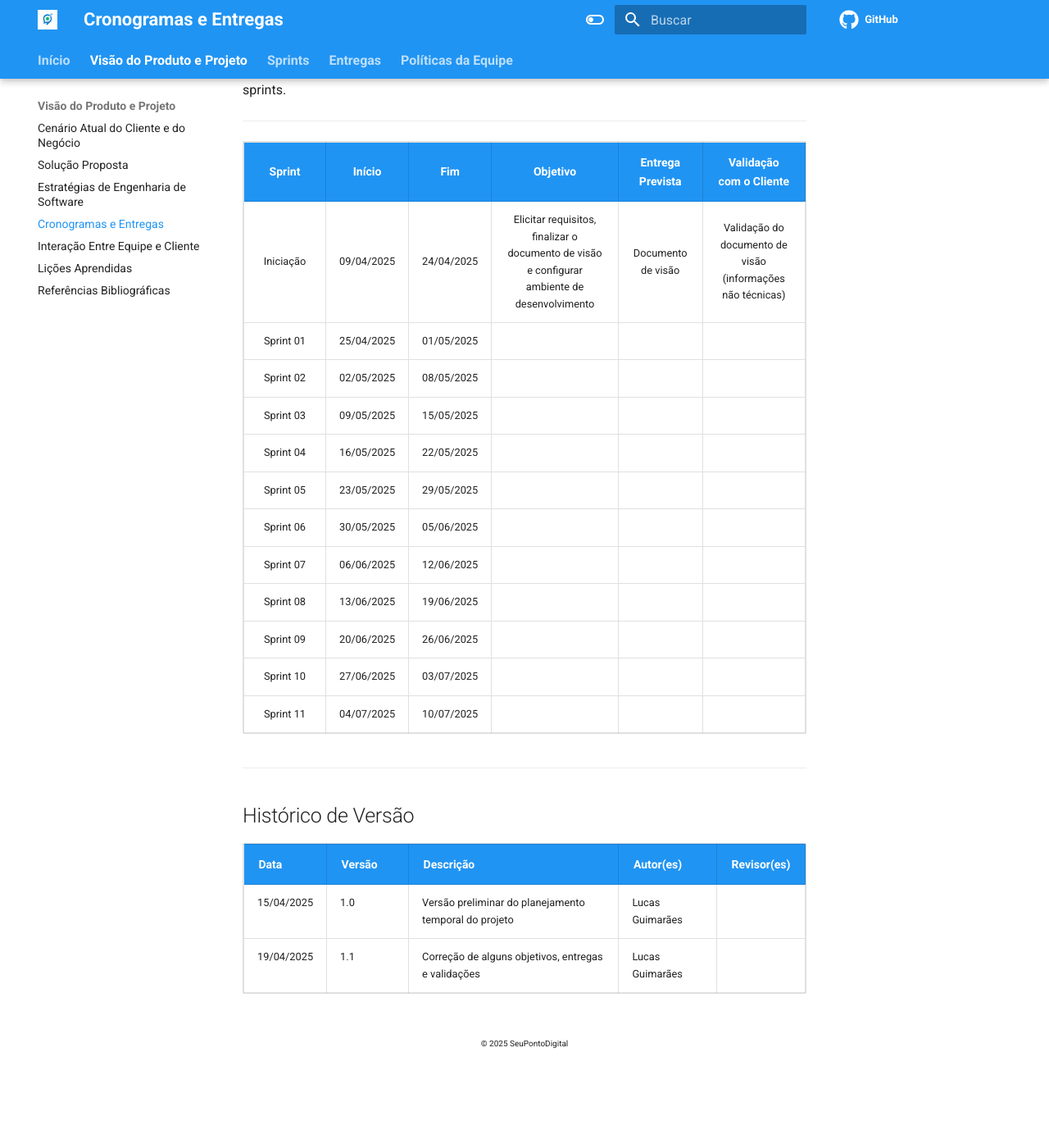
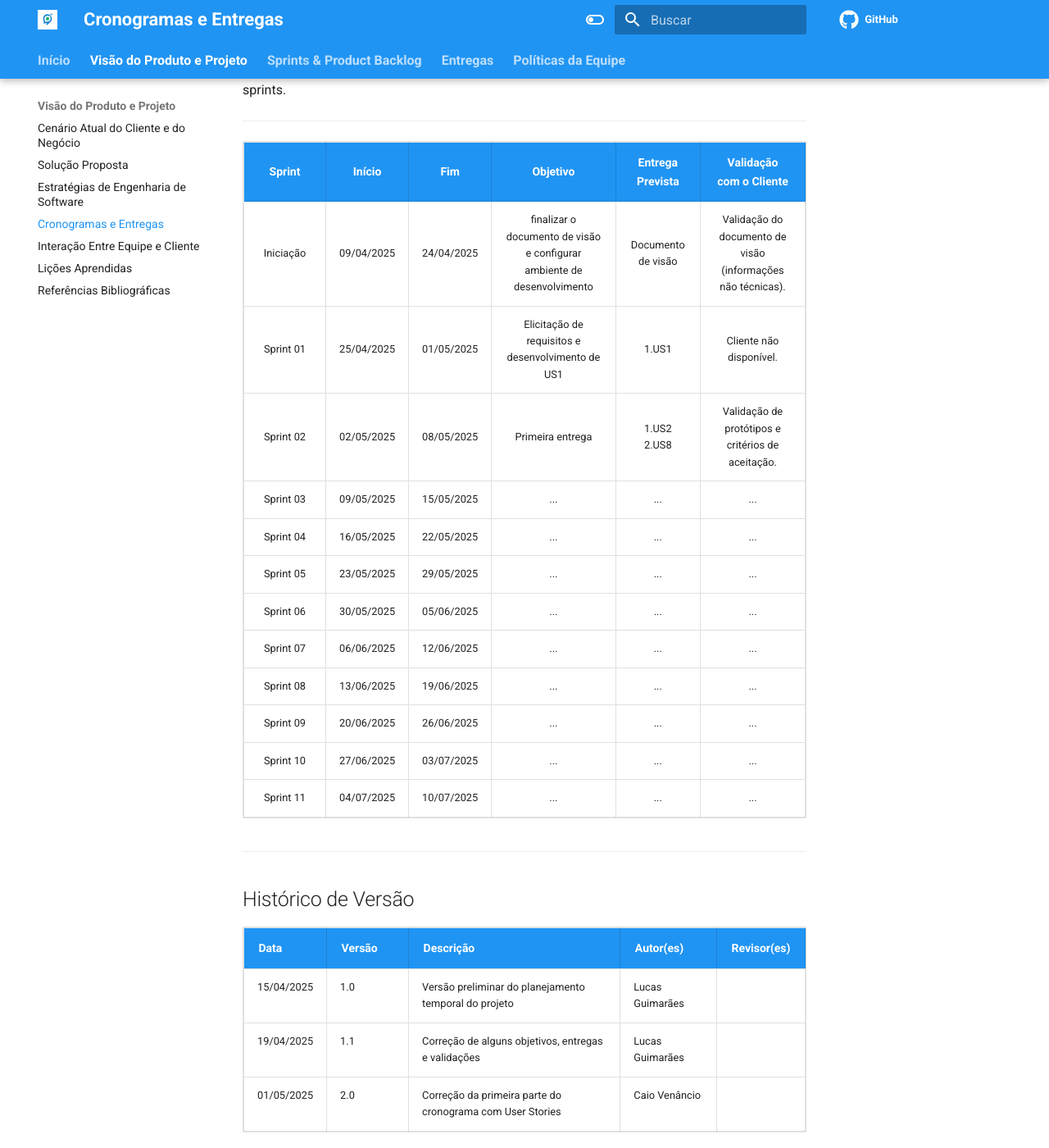
Before and after one commit to mdsreq-fga-unb/2025.1-T01-SeuPontoDigital, an MkDocs documentation site: the page built from docs/doc-visao/top4.md, in a window 1280 px wide and 1400 px high, scrolled down 259 px. Shown: the whole window at 82% size. Built offline with MkDocs 1.6.1 and Material for MkDocs 9.7.7, drawn with Linux system fonts in a browser that asks for light colours; comment, search, counter and statistics services are not loaded; before the commit the page ends 1552 px from its top, so only the background shows below that.

Commit message:
(docs): Adicionar product backlog incompleto

```diff
--- a/docs/doc-visao/top4.md
+++ b/docs/doc-visao/top4.md
@@ -19,97 +19,97 @@ _**obs:**_ a equipe optou por reservar as duas primeiras semanas (Iniciação) p
       <td style="text-align: center; vertical-align: middle;">Iniciação</td>
       <td style="text-align: center; vertical-align: middle;">09/04/2025</td>
       <td style="text-align: center; vertical-align: middle;">24/04/2025</td>
-      <td style="text-align: center; vertical-align: middle;">Elicitar requisitos, finalizar o documento de visão e configurar ambiente de desenvolvimento</td>
+      <td style="text-align: center; vertical-align: middle;">finalizar o documento de visão e configurar ambiente de desenvolvimento</td>
       <td style="text-align: center; vertical-align: middle;">Documento de visão</td>
-      <td style="text-align: center; vertical-align: middle;">Validação do documento de visão (informações não técnicas)</td>
+      <td style="text-align: center; vertical-align: middle;">Validação do documento de visão (informações não técnicas).</td>
     </tr>
     <tr>
       <td style="text-align: center; vertical-align: middle;">Sprint 01</td>
       <td style="text-align: center; vertical-align: middle;">25/04/2025</td>
       <td style="text-align: center; vertical-align: middle;">01/05/2025</td>
-      <td style="text-align: center; vertical-align: middle;"></td>
-      <td style="text-align: center; vertical-align: middle;"></td>
-      <td style="text-align: center; vertical-align: middle;"></td>
+      <td style="text-align: center; vertical-align: middle;">Elicitação de requisitos e desenvolvimento de US1</td>
+      <td style="text-align: center; vertical-align: middle;">1.US1 </td>
+      <td style="text-align: center; vertical-align: middle;">Cliente não disponível.</td>
     </tr>
     <tr>
       <td style="text-align: center; vertical-align: middle;">Sprint 02</td>
       <td style="text-align: center; vertical-align: middle;">02/05/2025</td>
       <td style="text-align: center; vertical-align: middle;">08/05/2025</td>
-      <td style="text-align: center; vertical-align: middle;"></td>
-      <td style="text-align: center; vertical-align: middle;"></td>
-      <td style="text-align: center; vertical-align: middle;"></td>
+      <td style="text-align: center; vertical-align: middle;">Primeira entrega</td>
+      <td style="text-align: center; vertical-align: middle;">1.US2<br>2.US8</td>
+      <td style="text-align: center; vertical-align: middle;">Validação de protótipos e critérios de aceitação.</td>
     </tr>
     <tr>
       <td style="text-align: center; vertical-align: middle;">Sprint 03</td>
       <td style="text-align: center; vertical-align: middle;">09/05/2025</td>
       <td style="text-align: center; vertical-align: middle;">15/05/2025</td>
-      <td style="text-align: center; vertical-align: middle;"></td>
-      <td style="text-align: center; vertical-align: middle;"></td>
-      <td style="text-align: center; vertical-align: middle;"></td>
+      <td style="text-align: center; vertical-align: middle;">...</td>
+      <td style="text-align: center; vertical-align: middle;">...</td>
+      <td style="text-align: center; vertical-align: middle;">...</td>
     </tr>
     <tr>
       <td style="text-align: center; vertical-align: middle;">Sprint 04</td>
       <td style="text-align: center; vertical-align: middle;">16/05/2025</td>
       <td style="text-align: center; vertical-align: middle;">22/05/2025</td>
-      <td style="text-align: center; vertical-align: middle;"></td>
-      <td style="text-align: center; vertical-align: middle;"></td>
-      <td style="text-align: center; vertical-align: middle;"></td>
+      <td style="text-align: center; vertical-align: middle;">...</td>
+      <td style="text-align: center; vertical-align: middle;">...</td>
+      <td style="text-align: center; vertical-align: middle;">...</td>
     </tr>
     <tr>
       <td style="text-align: center; vertical-align: middle;">Sprint 05</td>
       <td style="text-align: center; vertical-align: middle;">23/05/2025</td>
       <td style="text-align: center; vertical-align: middle;">29/05/2025</td>
-      <td style="text-align: center; vertical-align: middle;"></td>
-      <td style="text-align: center; vertical-align: middle;"></td>
-      <td style="text-align: center; vertical-align: middle;"></td>
+      <td style="text-align: center; vertical-align: middle;">...</td>
+      <td style="text-align: center; vertical-align: middle;">...</td>
+      <td style="text-align: center; vertical-align: middle;">...</td>
     </tr>
     <tr>
       <td style="text-align: center; vertical-align: middle;">Sprint 06</td>
       <td style="text-align: center; vertical-align: middle;">30/05/2025</td>
       <td style="text-align: center; vertical-align: middle;">05/06/2025</td>
-     <td style="text-align: center; vertical-align: middle;"></td>
-      <td style="text-align: center; vertical-align: middle;"></td>
-      <td style="text-align: center; vertical-align: middle;"></td>
+     <td style="text-align: center; vertical-align: middle;">...</td>
+      <td style="text-align: center; vertical-align: middle;">...</td>
+      <td style="text-align: center; vertical-align: middle;">...</td>
     </tr>
     <tr>
       <td style="text-align: center; vertical-align: middle;">Sprint 07</td>
       <td style="text-align: center; vertical-align: middle;">06/06/2025</td>
       <td style="text-align: center; vertical-align: middle;">12/06/2025</td>
-     <td style="text-align: center; vertical-align: middle;"></td>
-      <td style="text-align: center; vertical-align: middle;"></td>
-      <td style="text-align: center; vertical-align: middle;"></td>
+     <td style="text-align: center; vertical-align: middle;">...</td>
+      <td style="text-align: center; vertical-align: middle;">...</td>
+      <td style="text-align: center; vertical-align: middle;">...</td>
     </tr>
     <tr>
       <td style="text-align: center; vertical-align: middle;">Sprint 08</td>
       <td style="text-align: center; vertical-align: middle;">13/06/2025</td>
       <td style="text-align: center; vertical-align: middle;">19/06/2025</td>
-     <td style="text-align: center; vertical-align: middle;"></td>
-      <td style="text-align: center; vertical-align: middle;"></td>
-      <td style="text-align: center; vertical-align: middle;"></td>
+     <td style="text-align: center; vertical-align: middle;">...</td>
+      <td style="text-align: center; vertical-align: middle;">...</td>
+      <td style="text-align: center; vertical-align: middle;">...</td>
     </tr>
     <tr>
       <td style="text-align: center; vertical-align: middle;">Sprint 09</td>
       <td style="text-align: center; vertical-align: middle;">20/06/2025</td>
       <td style="text-align: center; vertical-align: middle;">26/06/2025</td>
-     <td style="text-align: center; vertical-align: middle;"></td>
-      <td style="text-align: center; vertical-align: middle;"></td>
-      <td style="text-align: center; vertical-align: middle;"></td>
+     <td style="text-align: center; vertical-align: middle;">...</td>
+      <td style="text-align: center; vertical-align: middle;">...</td>
+      <td style="text-align: center; vertical-align: middle;">...</td>
     </tr>
     <tr>
       <td style="text-align: center; vertical-align: middle;">Sprint 10</td>
       <td style="text-align: center; vertical-align: middle;">27/06/2025</td>
       <td style="text-align: center; vertical-align: middle;">03/07/2025</td>
-     <td style="text-align: center; vertical-align: middle;"></td>
-      <td style="text-align: center; vertical-align: middle;"></td>
-      <td style="text-align: center; vertical-align: middle;"></td>
+     <td style="text-align: center; vertical-align: middle;">...</td>
+      <td style="text-align: center; vertical-align: middle;">...</td>
+      <td style="text-align: center; vertical-align: middle;">...</td>
     </tr>
     <tr>
       <td style="text-align: center; vertical-align: middle;">Sprint 11</td>
       <td style="text-align: center; vertical-align: middle;">04/07/2025</td>
       <td style="text-align: center; vertical-align: middle;">10/07/2025</td>
-      <td style="text-align: center; vertical-align: middle;"></td>
-      <td style="text-align: center; vertical-align: middle;"></td>
-      <td style="text-align: center; vertical-align: middle;"></td>
+      <td style="text-align: center; vertical-align: middle;">...</td>
+      <td style="text-align: center; vertical-align: middle;">...</td>
+      <td style="text-align: center; vertical-align: middle;">...</td>
     </tr>
   </tbody>
 </table>
@@ -142,5 +142,12 @@ _**obs:**_ a equipe optou por reservar as duas primeiras semanas (Iniciação) p
       <td>Lucas Guimarães</td>
       <td></td>
     </tr>
+    <tr>
+      <td>01/05/2025</td>
+      <td>2.0</td>
+      <td>Correção da primeira parte do cronograma com User Stories</td>
+      <td>Caio Venâncio</td>
+      <td></td>
+    </tr>
   </tbody>
 </table>
--- a/mkdocs.yml
+++ b/mkdocs.yml
@@ -15,8 +15,10 @@ nav:
     - Interação Entre Equipe e Cliente: doc-visao/top5.md
     - Lições Aprendidas: doc-visao/top6.md
     - Referências Bibliográficas: doc-visao/top7.md
-  - Sprints:
+  - Sprints & Product Backlog:
+    - Product Backlog: sprints/product-backlog.md
     - Sprint 01: sprints/sprint01.md
+    - Sprint 02: sprints/sprint02.md
   - Entregas:
     - Entrega Unidade 1: entregas/entrega1.md
   - Políticas da Equipe :
```
Also changed, not shown: docs/sprints/product-backlog.md (added, +24 -0 lines), docs/sprints/sprint02.md (added).
